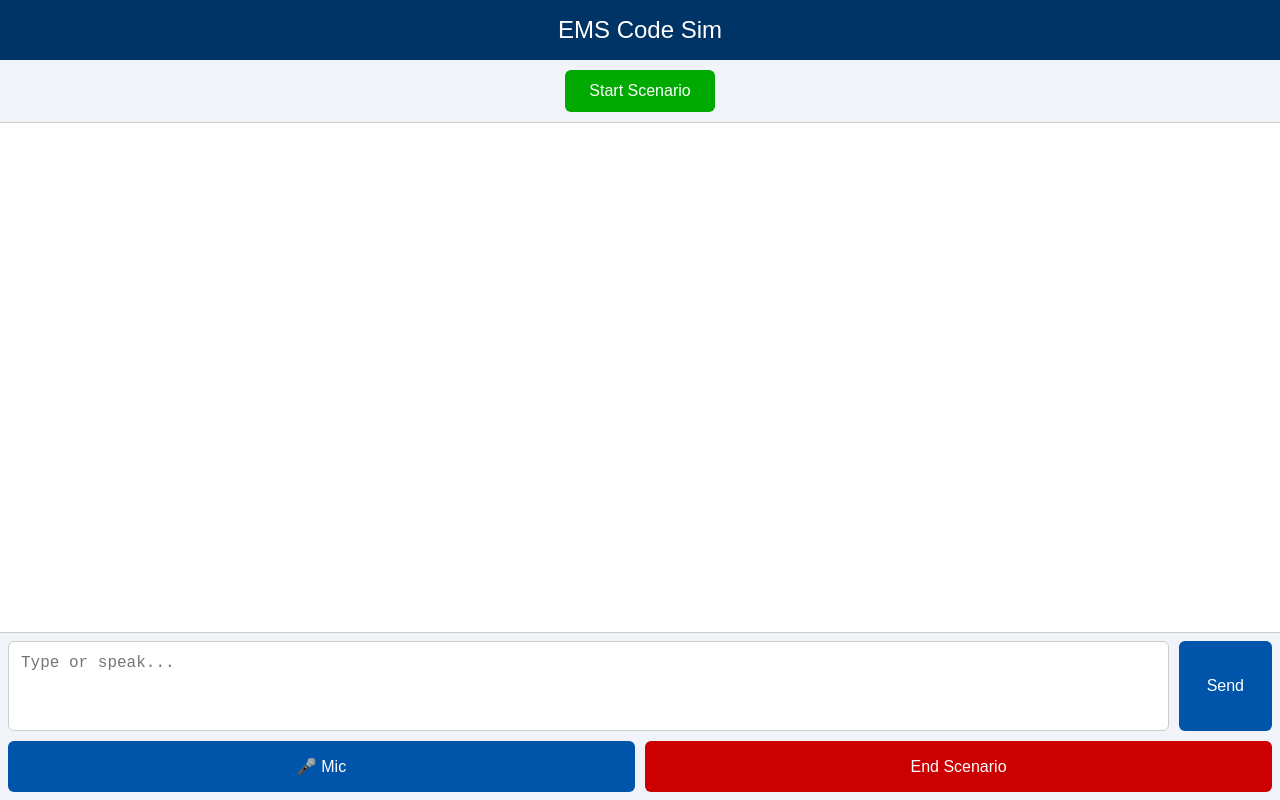
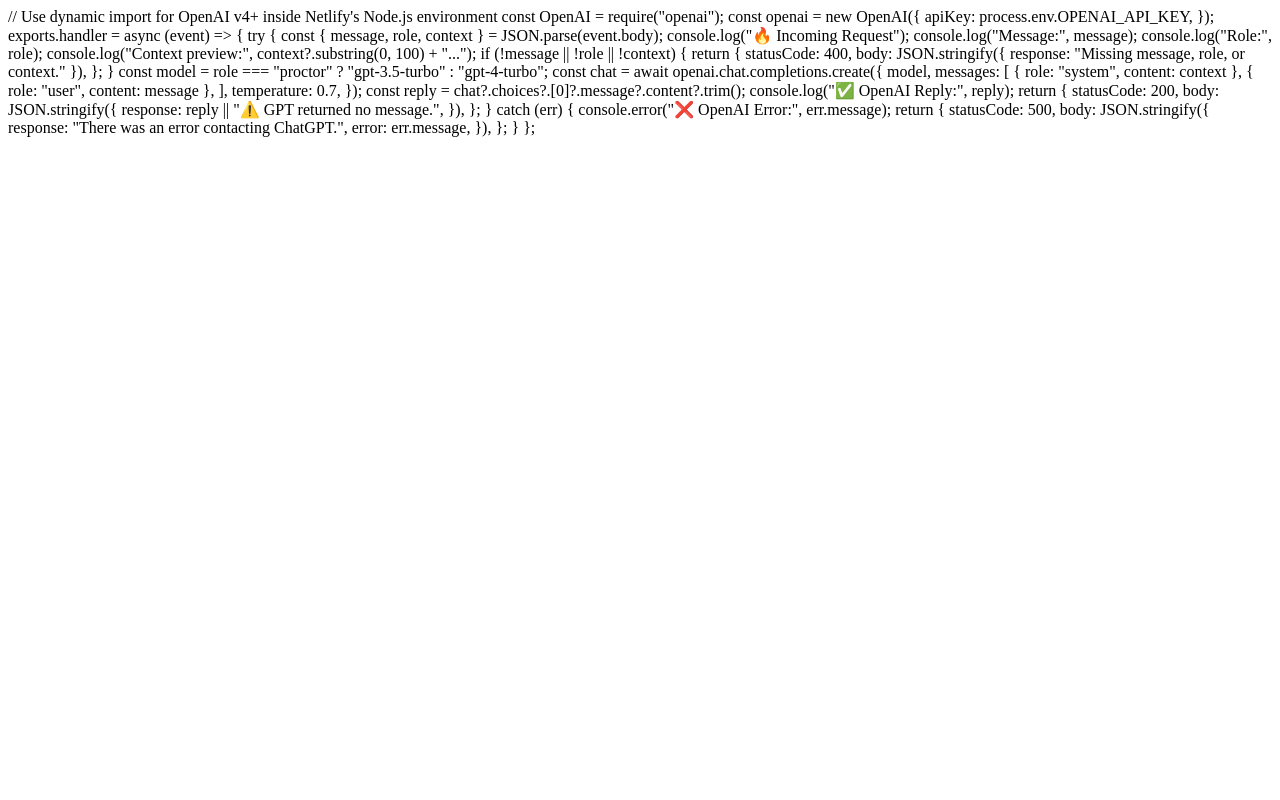
Before and after one commit to EMSCodeSim/NREMT-Skills, a website: page index.html in a window 1280 px wide. Drawn offline with Linux system fonts and the light colour scheme.

Commit message:
Update index.html

```diff
--- a/index.html
+++ b/index.html
@@ -1,149 +1,55 @@
-<!DOCTYPE html>
-<html lang="en">
-<head>
-  <meta charset="UTF-8" />
-  <meta name="viewport" content="width=device-width, initial-scale=1.0" />
-  <title>EMS Code Sim</title>
-  <style>
-    body { font-family: Arial, sans-serif; margin: 0; background: #f0f4f8; display: flex; flex-direction: column; height: 100vh; }
-    header { background: #003366; color: white; padding: 1rem; text-align: center; font-size: 1.5rem; }
-    #startScenarioBtn { margin: 10px auto; display: block; padding: 12px 24px; font-size: 16px; background: #00aa00; color: white; border: none; border-radius: 6px; cursor: pointer; }
-    #chat { flex: 1; overflow-y: auto; padding: 1rem; background: white; border-top: 1px solid #ccc; border-bottom: 1px solid #ccc; }
-    #inputSection { padding: 0.5rem; display: flex; flex-direction: column; gap: 10px; }
-    .input-row { display: flex; gap: 10px; }
-    textarea { flex: 1; padding: 12px; font-size: 16px; border-radius: 6px; border: 1px solid #ccc; resize: none; height: 64px; }
-    .send-button { padding: 16px 28px; font-size: 16px; background: #0055aa; color: white; border: none; border-radius: 6px; }
-    .button-row { display: flex; gap: 10px; }
-    .button-row button { flex: 1; padding: 16px; font-size: 16px; border: none; border-radius: 6px; color: white; background: #0055aa; }
-    #micBtn.active { background-color: red; }
-    #endScenarioBtn { background-color: #cc0000; }
-  </style>
-</head>
-<body>
-  <header>EMS Code Sim</header>
-  <button id="startScenarioBtn" onclick="startScenario()">Start Scenario</button>
+// Use dynamic import for OpenAI v4+ inside Netlify's Node.js environment
+const OpenAI = require("openai");
 
-  <div id="chat"></div>
+const openai = new OpenAI({
+  apiKey: process.env.OPENAI_API_KEY,
+});
 
-  <div id="inputSection">
-    <div class="input-row">
-      <textarea id="userInput" placeholder="Type or speak..." rows="2"></textarea>
-      <button class="send-button" onclick="sendMessage()">Send</button>
-    </div>
-    <div class="button-row">
-      <button id="micBtn" onclick="toggleMic()">🎤 Mic</button>
-      <button id="endScenarioBtn" onclick="endScenario()">End Scenario</button>
-    </div>
-  </div>
+exports.handler = async (event) => {
+  try {
+    const { message, role, context } = JSON.parse(event.body);
 
-  <script>
-    const chat = document.getElementById("chat");
-    const input = document.getElementById("userInput");
-    const micBtn = document.getElementById("micBtn");
-    const endBtn = document.getElementById("endScenarioBtn");
-    const startBtn = document.getElementById("startScenarioBtn");
+    console.log("🔥 Incoming Request");
+    console.log("Message:", message);
+    console.log("Role:", role);
+    console.log("Context preview:", context?.substring(0, 100) + "...");
 
-    let recognition;
-    let listening = false;
-    let scenarioContext = "";
-    let proctorContext = "";
-
-    async function startScenario() {
-      try {
-        const dispatch = await fetch("/scenarios/chest_pain_001/dispatch.txt").then(r => r.text());
-        appendMessage("Dispatch", dispatch);
-
-        const patient = await fetch("/scenarios/chest_pain_001/patient.json").then(r => r.json());
-        scenarioContext = `You are a ${patient.age}-year-old ${patient.sex} experiencing ${patient.chiefComplaint}.
-        The pain is ${patient.quality} in the ${patient.region}. Onset: ${patient.onset}, Severity: ${patient.severity}/10, Timing: ${patient.timing}.
-        Medical History: ${patient.medicalHistory.join(", ")}. Medications: ${patient.medications.join(", ")}. Allergies: ${patient.allergies.join(", ")}.`;
-
-        const proctor = await fetch("/scenarios/chest_pain_001/proctor.json").then(r => r.json());
-        proctorContext = proctor.instructions || "You are the proctor. Only answer when asked for vitals, scene info, or scoring feedback.";
-
-        appendMessage("System", "Chest pain scenario loaded.");
-        startBtn.disabled = true;
-        startBtn.textContent = "Scenario Running...";
-      } catch (err) {
-        console.error("Scenario load failed", err);
-        appendMessage("System", "Error loading scenario.");
-      }
+    if (!message || !role || !context) {
+      return {
+        statusCode: 400,
+        body: JSON.stringify({ response: "Missing message, role, or context." }),
+      };
     }
 
-    function appendMessage(sender, text) {
-      const msg = document.createElement("div");
-      msg.innerHTML = `<strong>${sender}:</strong> ${text}`;
-      chat.appendChild(msg);
-      chat.scrollTop = chat.scrollHeight;
-    }
+    const model = role === "proctor" ? "gpt-3.5-turbo" : "gpt-4-turbo";
 
-    async function sendMessage(textOverride) {
-      const message = textOverride || input.value.trim();
-      if (!message || (!scenarioContext && !proctorContext)) return;
+    const chat = await openai.chat.completions.create({
+      model,
+      messages: [
+        { role: "system", content: context },
+        { role: "user", content: message },
+      ],
+      temperature: 0.7,
+    });
 
-      appendMessage("You", message);
-      input.value = "";
+    const reply = chat?.choices?.[0]?.message?.content?.trim();
 
-      const role = message.toLowerCase().includes("blood pressure") || message.toLowerCase().includes("vitals")
-        ? "proctor" : "patient";
+    console.log("✅ OpenAI Reply:", reply);
 
-      const response = await fetch("/.netlify/functions/openai", {
-        method: "POST",
-        body: JSON.stringify({
-          message,
-          role,
-          context: role === "proctor" ? proctorContext : scenarioContext
-        }),
-      });
-
-      const data = await response.json();
-      appendMessage(role === "proctor" ? "Proctor" : "Patient", data.response);
-
-      setTimeout(() => {
-        if (listening) recognition.start();
-      }, 1000);
-    }
-
-    function toggleMic() {
-      if (!recognition) {
-        recognition = new webkitSpeechRecognition();
-        recognition.lang = "en-US";
-        recognition.continuous = false;
-        recognition.interimResults = false;
-
-        recognition.onresult = (event) => {
-          const transcript = event.results[0][0].transcript;
-          sendMessage(transcript);
-        };
-
-        recognition.onend = () => micBtn.classList.remove("active");
-      }
-
-      if (!listening) {
-        recognition.start();
-        micBtn.classList.add("active");
-        listening = true;
-      } else {
-        recognition.stop();
-        micBtn.classList.remove("active");
-        listening = false;
-      }
-    }
-
-    function endScenario() {
-      appendMessage("System", "Scenario ended.");
-      input.disabled = true;
-      micBtn.disabled = true;
-      endBtn.disabled = true;
-      startBtn.textContent = "Scenario Ended";
-    }
-
-    input.addEventListener("keydown", function (event) {
-      if (event.key === "Enter" && !event.shiftKey) {
-        event.preventDefault();
-        sendMessage();
-      }
-    });
-  </script>
-</body>
-</html>
+    return {
+      statusCode: 200,
+      body: JSON.stringify({
+        response: reply || "⚠️ GPT returned no message.",
+      }),
+    };
+  } catch (err) {
+    console.error("❌ OpenAI Error:", err.message);
+    return {
+      statusCode: 500,
+      body: JSON.stringify({
+        response: "There was an error contacting ChatGPT.",
+        error: err.message,
+      }),
+    };
+  }
+};
```
